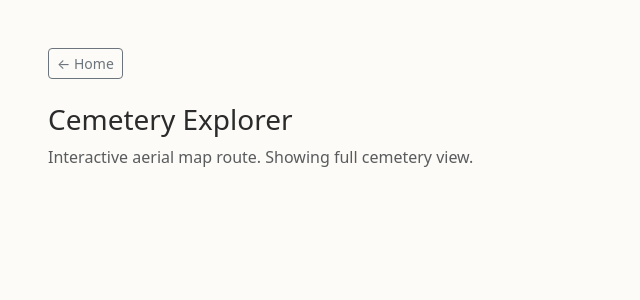
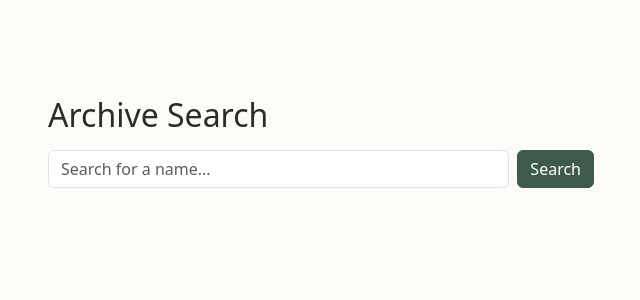
Before and after one commit to andrei-florian-uni/cos333_gauchos_judios, a React app in the folder frontend/: page /explore in a window 1280 px wide. Shown: the top 300 px of the page, without its empty margins (34-674 px from the left). Built offline with nearby package versions, Linux system fonts and the light colour scheme; the HTML template or start-up script is replaced by a standard one.

Commit message:
Added explore page for rendering search results

```diff
--- a/frontend/src/App.jsx
+++ b/frontend/src/App.jsx
@@ -7,6 +7,7 @@
 import { BrowserRouter, Routes, Route, Link, useSearchParams, useParams } from 'react-router-dom';
 import { Container, Button } from 'react-bootstrap';
 import LandingPage from './LandingPage.jsx';
+import ExplorePage from './ExplorePage.jsx';
 
 /**
  * Placeholder component for the Cemetery Explorer view until the Leaflet map is merged.
@@ -46,7 +47,7 @@ function App() {
     <BrowserRouter>
       <Routes>
         <Route path="/" element={<LandingPage />} />
-        <Route path="/explore" element={<ExplorerPlaceholder />} />
+        <Route path="/explore" element={<ExplorePage />} />
         <Route path="/record/:ref" element={<ExplorerPlaceholder />} />
       </Routes>
     </BrowserRouter>
--- /dev/null
+++ b/frontend/src/ExplorePage.jsx
@@ -0,0 +1,131 @@
+import { useState, useEffect } from 'react';
+import { useSearchParams } from 'react-router-dom';
+import { Container, Table, Spinner, Alert, Form, Button, Row, Col } from 'react-bootstrap';
+
+function ExplorePage() {
+  const [searchParams, setSearchParams] = useSearchParams();
+  const initialQuery = searchParams.get('q') || '';
+
+  const [localQuery, setLocalQuery] = useState(initialQuery);
+  const [results, setResults] = useState([]);
+  const [isLoading, setIsLoading] = useState(false);
+  const [error, setError] = useState(null);
+
+  useEffect(() => {
+    const fetchSearchResults = async () => {
+      // Moving the empty check inside the async function satisfies the linter
+      // by deferring the state update, and keeps all fetch logic together.
+      if (!initialQuery) {
+        setResults([]);
+        return;
+      }
+
+      setIsLoading(true);
+      setError(null);
+
+      try {
+        const response = await fetch(`http://localhost:5001/api/search?q=${encodeURIComponent(initialQuery)}`);
+
+        if (!response.ok) {
+          throw new Error('Failed to fetch search results from the server.');
+        }
+
+        const data = await response.json();
+        setResults(data.results || []);
+      } catch (err) {
+        setError(err.message);
+      } finally {
+        setIsLoading(false);
+      }
+    };
+
+    fetchSearchResults();
+  }, [initialQuery]);
+
+  const handleNewSearch = (e) => {
+    e.preventDefault();
+    const trimmed = localQuery.trim();
+    if (trimmed) {
+      setSearchParams({ q: trimmed });
+    } else {
+      setSearchParams({});
+    }
+  };
+
+  return (
+    <Container className="py-5 mt-5">
+      <Row className="mb-4">
+        <Col md={8} lg={6}>
+          <h2>Archive Search</h2>
+          <Form onSubmit={handleNewSearch} className="d-flex gap-2 mt-3">
+            <Form.Control
+              type="search"
+              value={localQuery}
+              onChange={(e) => setLocalQuery(e.target.value)}
+              placeholder="Search for a name..."
+            />
+            <Button variant="success" type="submit" style={{ backgroundColor: '#3e5a4d', borderColor: '#3e5a4d' }}>
+              Search
+            </Button>
+          </Form>
+        </Col>
+      </Row>
+
+      {/* Loading State */}
+      {isLoading && (
+        <div className="text-center py-5">
+          <Spinner animation="border" variant="success" />
+          <p className="mt-2 text-muted">Searching archive...</p>
+        </div>
+      )}
+
+      {/* Error State */}
+      {error && (
+        <Alert variant="danger">
+          {error}
+        </Alert>
+      )}
+
+      {/* Results State */}
+      {!isLoading && !error && initialQuery && results.length === 0 && (
+        <Alert variant="info">
+          No graves found matching "{initialQuery}".
+        </Alert>
+      )}
+
+      {!isLoading && !error && results.length > 0 && (
+        <div className="table-responsive shadow-sm rounded">
+          <Table hover className="align-middle mb-0 bg-white">
+            <thead className="bg-light">
+              <tr>
+                <th>Latin Names</th>
+                <th>Hebrew Names</th>
+                <th>Location</th>
+                <th>Died</th>
+                <th>Score</th>
+              </tr>
+            </thead>
+            <tbody>
+              {results.map((person) => {
+                const latin = `${person.given_name_es || ''} ${person.surname_es || ''}`.trim();
+                const hebrew = `${person.given_name_he || ''} ${person.surname_he || ''}`.trim();
+
+                return (
+                  <tr key={person.person_id}>
+                    <td className="fw-bold">{latin || '—'}</td>
+                    <td className="fs-5" dir="rtl">{hebrew || '—'}</td>
+                    <td>{person.section} &middot; Row {person.row} &middot; Stone {person.stone}</td>
+                    <td>{person.death_year || '?'}</td>
+                    <td><span className="badge bg-secondary">{person.score.toFixed(2)}</span></td>
+                  </tr>
+                );
+              })}
+            </tbody>
+          </Table>
+        </div>
+      )}
+    </Container>
+  );
+}
+
+export default ExplorePage;
```
